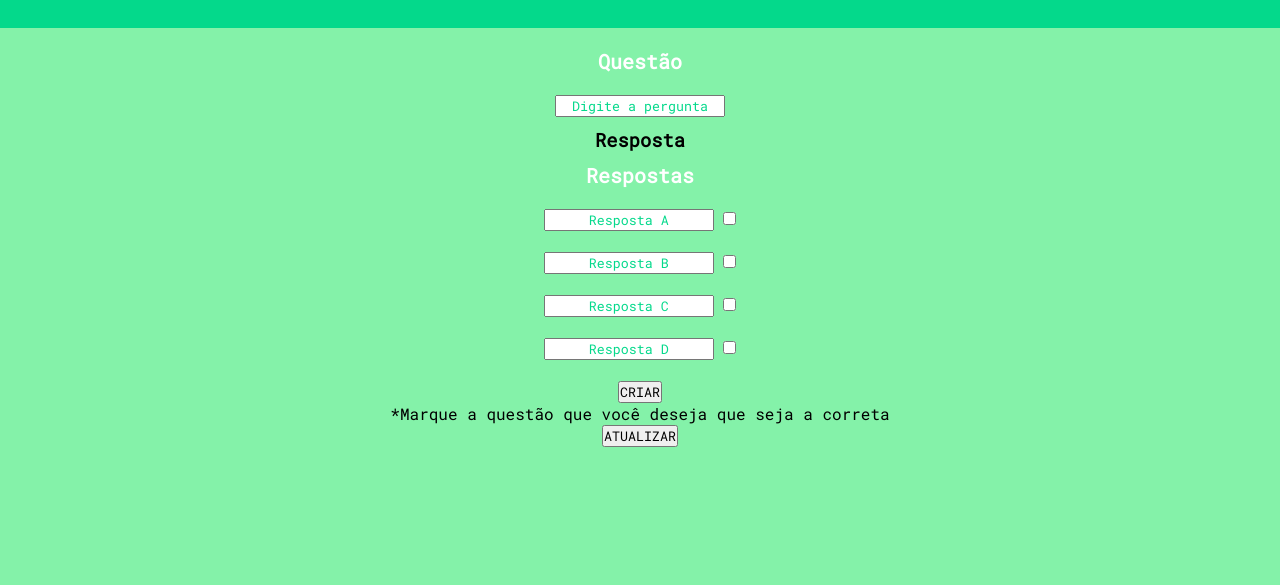
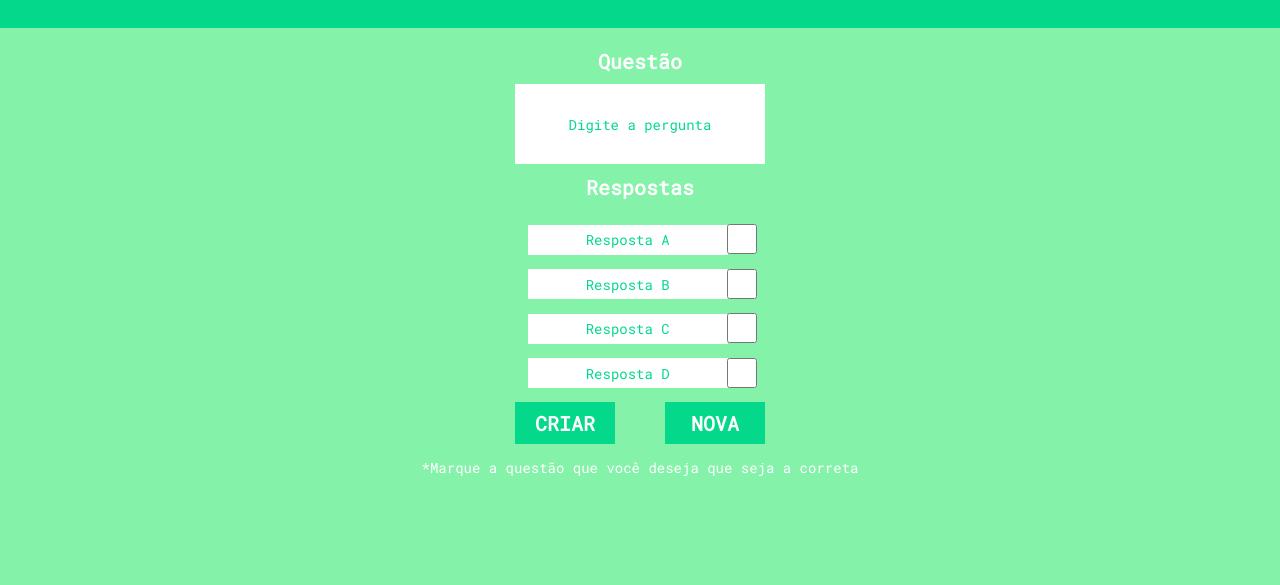
Before and after one commit to raquel-moreira-costa/sistema-perguntas-e-respostas, a plain HTML site: page formulario.html in a window 1280 px wide. Shown: the part 92-677 px from the top of the page. Drawn offline with Linux system fonts and the light colour scheme; no server answers.

Commit message:
Estilização formulario

```diff
--- a/css/formulario.css
+++ b/css/formulario.css
@@ -39,36 +39,85 @@ form{
     text-align: center;
 }
 
-form div{
+
+div h3{
     padding: 10px;
-}
-
-.pesq label{
-    padding-right: 10px;
     font-size: 20px;
     color: #ffffff;
 }
 
-.pesq input{
+div #pergunta_input{
+    width: 250px;
+    height: 80px;
+    border: none;
     font-size: 14px;
-    width: 260px;
-    height: 26px;
-    color: #04D98B;
-    outline-color: #ffffff;
+    color: #04d98b;
+    outline-color:#84F2A9 ;
+}
+
+#resposta_a, #resposta_b, #resposta_c, #resposta_d{
+    width: 200px;
+    height: 30px;
     border: none;
+    font-size: 14px;
+    color: #04d98b;
+    outline-color:#84F2A9 ;
 }
+
+.div{
+    margin: 0 0 0 15px;
+}
+div label{
+    display: inline-block;
+    margin: 5px auto;
+
+}
+
+form p{
+    color: #ffffff;
+    font-size: 14px;
+}
+label{
+    display: inline-block;
+    position: relative;
+    top: 9px;
+    left: -10px;
+}
+
+input[type="checkbox"] {
+    width: 30px;
+    height: 30px;
+}
+
+
 ::placeholder{
     text-align: center;
     color: #04D98B;
 
 }
-div h3{
+
+.botao{
+    display: flex;
+    justify-content: center;
+    align-items: center;
+    margin: 0 auto;
+    width: 300px;
+    height: 70px;
+
+}
+
+div button{
+    margin: 20px auto;
     font-size: 20px;
     color: #ffffff;
-}
-
-div input [id ="pergunta"]{
-
+    outline-color: #ffffff;
+    border: none;
+    text-align: center;
+    text-decoration: none;
+    background-color: #04D98B;
+    font-weight: bolder;
+    width: 100px;
+    height: 42px;
 }
 
 
--- a/formulario.html
+++ b/formulario.html
@@ -19,45 +19,40 @@
                 <div>
                     <input type="text" id="pergunta_input" name="pergunta_input" placeholder="Digite a pergunta"></input>
                 </div>
-
-                <h3>Resposta</h3>
-
-
                 <div>
                 <h3>Respostas</h3>
                 </div>
-                <div>
+                <div class="div">
                     <input type="text" for="respostaA" placeholder="Resposta A" id="resposta_a" name="resposta_a"></input>
                     <label for="respostaA">
                         <input onclick="SetSel(this)" class="cb" type="checkbox" id="respostaA" name="respostaA">
                     </label>
                 </div>
-
-            <div>
+            <div class="div">
                 <input type="text" for="respostaB" placeholder="Resposta B" id="resposta_b" name="resposta_b"></input>
                 <label for="respostaB">
                     <input onclick="SetSel(this)" class="cb" type="checkbox" id="respostaB" name="respostaB">
                 </label>
             </div>
 
-            <div>
+            <div class="div">
                 <input type="text" for="respostaC" placeholder="Resposta C" id="resposta_c" name="resposta_c"></input>
                 <label for="respostaC">
-                    <input onclick="SetSel(this)" class="cb" type="checkbox" id="respostaC" name="respostaC">
+                    <input  onclick="SetSel(this)" class="cb" type="checkbox" id="respostaC" name="respostaC">
                 </label>
             </div>
 
-            <div>
+            <div class="div">
                 <input type="text" for="respostaD" placeholder="Resposta D" id="resposta_d" name="resposta_d"></input>
                 <label for="respostaD">
                     <input onclick="SetSel(this)" class="cb" type="checkbox" id="respostaD" name="respostaD">
                 </label>
             </div>
-            <div>
+            <div class="botao">
                 <button name="button" onclick="criar()">CRIAR</button>
-                <p>*Marque a questão que você deseja que seja a correta</p>
-                <button name="button" onclick="criar()">ATUALIZAR</button>
+                <button name="button" ">NOVA</button>
             </div>
+            <p>*Marque a questão que você deseja que seja a correta</p>
         </form>
     </main>
     <footer>
```
